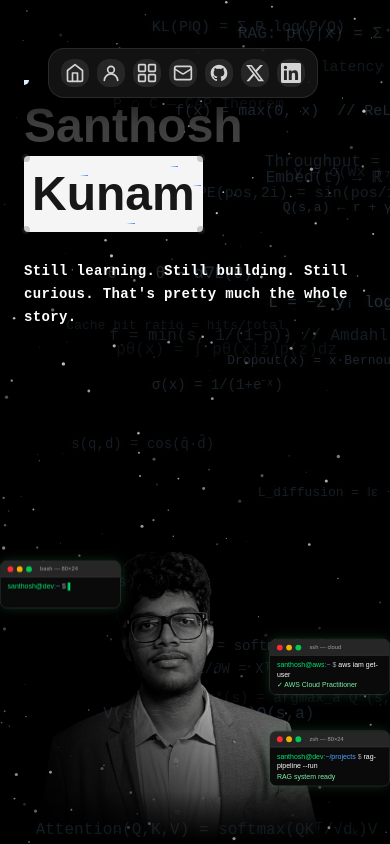
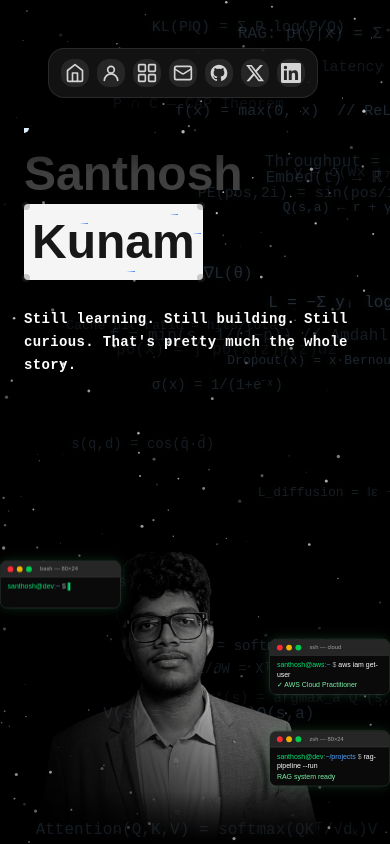
Before and after one commit to Santhosh-dev-lab/Story, a Next.js app: page / in a window 390 px wide. Shown: the top 844 px of the page. Built offline with nearby package versions, Linux system fonts and the light colour scheme.

Commit message:
refined responsive for mobile view

```diff
--- a/src/app/page.tsx
+++ b/src/app/page.tsx
@@ -185,7 +185,7 @@ export default function Home() {
           initial={{ opacity: 0, x: -40 }}
           animate={{ opacity: 1, x: 0 }}
           transition={{ delay: 0.3, duration: 0.8, ease: "easeInOut" }}
-          className="relative flex flex-col items-start justify-center px-6 md:px-12 z-10 w-full md:w-1/2 pt-20 pb-4 md:py-0 md:h-screen md:-mt-16"
+          className="relative flex flex-col items-start justify-center px-6 md:px-12 z-10 w-full md:w-1/2 pt-32 pb-4 md:py-0 md:h-screen md:-mt-16"
         >
           <MaskContainer
             revealText={
@@ -219,7 +219,7 @@ export default function Home() {
           initial={{ opacity: 0, x: 40 }}
           animate={{ opacity: 1, x: 0 }}
           transition={{ delay: 0.5, duration: 0.8, ease: "easeInOut" }}
-          className="relative flex items-end justify-center w-full md:w-1/2 h-[75vw] sm:h-[75vw] md:h-screen z-10 mt-2 md:mt-0"
+          className="relative flex items-end justify-center w-full md:w-1/2 h-[75vw] sm:h-[75vw] md:h-screen z-10 -mt-14 md:mt-0"
         >
           {/* Portrait Image with silhouette fade */}
           <div
```
